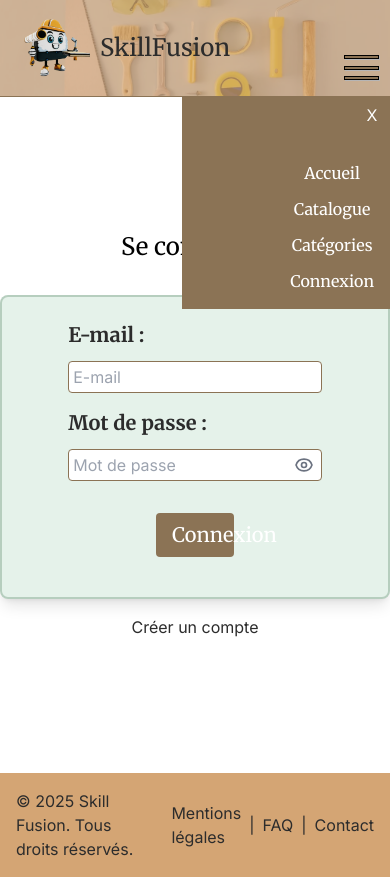
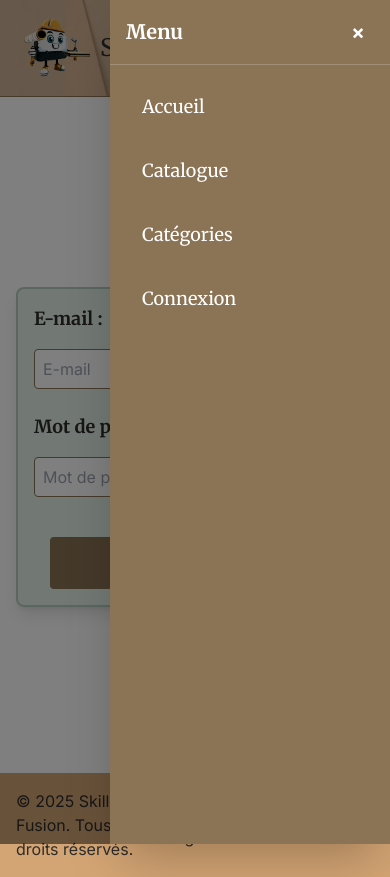
Before and after one commit to Marjorie-VL/skillfusion-perso, a React (Vite) app in the folder SkillFusion/Front/: page /login in a window 390 px wide. Both pictures are taken after a click on the element 359 px from the left and 67 px from the top of the page. Built offline with nearby package versions, Linux system fonts and the light colour scheme; no server answers.

Commit message:
Fix: Amélioration responsive mobile (menu burger, boutons, formulaires)

```diff
--- a/SkillFusion/Front/src/components/Header.jsx
+++ b/SkillFusion/Front/src/components/Header.jsx
@@ -115,36 +115,48 @@ export default function Header() {
         </div>
       </div>
 
+      {/* Overlay pour fermer le menu en cliquant à l'extérieur */}
+      {isMobileMenuOpen && (
+        <div
+          className="fixed inset-0 bg-black/50 z-[90] md:hidden"
+          onClick={closeMobileMenu}
+        />
+      )}
+
       {/* Menu mobile latéral */}
-      <div className={`absolute right-0 w-[13rem] flex-col items-end bg-skill-secondary z-[100] md:hidden ${isMobileMenuOpen ? "flex" : "hidden"}`}>
-        <button
-          className="w-6 m-1.5 text-white bg-transparent border-none cursor-pointer hover:text-skill-accent"
-          onClick={closeMobileMenu}
-        >
-          X
-        </button>
-        <ul className="flex flex-col justify-between items-center p-4">
-          <li className="mt-3">
+      <div className={`fixed top-0 right-0 h-full w-[280px] sm:w-[320px] flex-col items-start bg-skill-secondary z-[100] md:hidden shadow-2xl transform transition-transform duration-300 ease-in-out ${isMobileMenuOpen ? "flex translate-x-0" : "hidden translate-x-full"}`}>
+        <div className="flex justify-between items-center w-full p-4 border-b border-white/20">
+          <h2 className="text-white font-display text-xl font-semibold">Menu</h2>
+          <button
+            className="w-8 h-8 flex items-center justify-center text-white bg-transparent border-none cursor-pointer hover:text-skill-accent hover:bg-white/10 rounded transition-colors text-xl font-bold"
+            onClick={closeMobileMenu}
+            aria-label="Fermer le menu"
+          >
+            ×
+          </button>
+        </div>
+        <ul className="flex flex-col w-full p-4 overflow-y-auto">
+          <li className="mb-3">
             <a
-              className="no-underline text-white hover:text-skill-accent font-display"
+              className="block no-underline text-white hover:text-skill-accent hover:bg-white/10 font-display text-lg py-3 px-4 rounded transition-colors"
               href="/"
               onClick={closeMobileMenu}
             >
               Accueil
             </a>
           </li>
-          <li className="mt-3">
+          <li className="mb-3">
             <a
-              className="no-underline text-white hover:text-skill-accent font-display"
+              className="block no-underline text-white hover:text-skill-accent hover:bg-white/10 font-display text-lg py-3 px-4 rounded transition-colors"
               href="/lessons"
               onClick={closeMobileMenu}
             >
               Catalogue
             </a>
           </li>
-          <li className="mt-3">
+          <li className="mb-3">
             <a
-              className="no-underline text-white hover:text-skill-accent font-display"
+              className="block no-underline text-white hover:text-skill-accent hover:bg-white/10 font-display text-lg py-3 px-4 rounded transition-colors"
               href="/categories"
               onClick={closeMobileMenu}
             >
@@ -153,40 +165,42 @@ export default function Header() {
           </li>
           {user ? (
             <>
-              <li className="mt-3">
+              <li className="mb-3">
                 <a
-                  className="no-underline text-white hover:text-skill-accent font-display"
+                  className="block no-underline text-white hover:text-skill-accent hover:bg-white/10 font-display text-lg py-3 px-4 rounded transition-colors"
                   href="/forum"
                   onClick={closeMobileMenu}
                 >
                   Forum
                 </a>
               </li>
-              <li className="mt-3">
+              <li className="mb-3">
                 <a
-                  className="no-underline text-white hover:text-skill-accent font-display"
+                  className="block no-underline text-white hover:text-skill-accent hover:bg-white/10 font-display text-lg py-3 px-4 rounded transition-colors"
                   href="/board"
                   onClick={closeMobileMenu}
                 >
                   Tableau de bord
                 </a>
               </li>
-              <li className="mt-3">
+              <li className="mb-3 border-t border-white/20 pt-3 mt-2">
+                <span className="block text-white font-display text-base py-2 px-4 text-skill-accent font-semibold">
+                  {user.user_name?.replace(/^./, (match) => match.toUpperCase()) || user.user_name}
+                </span>
+              </li>
+              <li className="mb-3">
                 <button
                   onClick={handleLogoutClick}
-                  className="no-underline text-white bg-transparent border-none p-0 cursor-pointer font-display outline-none hover:text-skill-accent"
+                  className="w-full text-left no-underline text-white bg-transparent border-none p-0 cursor-pointer font-display outline-none hover:text-skill-accent hover:bg-white/10 text-lg py-3 px-4 rounded transition-colors"
                 >
                   Déconnexion
                 </button>
               </li>
-                     <li className="mt-3">
-                       <span className="text-white">{user.user_name?.replace(/^./, (match) => match.toUpperCase()) || user.user_name}</span>
-                     </li>
             </>
           ) : (
-            <li className="mt-3">
+            <li className="mb-3">
               <a
-                className="no-underline text-white hover:text-skill-accent font-display"
+                className="block no-underline text-white hover:text-skill-accent hover:bg-white/10 font-display text-lg py-3 px-4 rounded transition-colors"
                 href="/login"
                 onClick={closeMobileMenu}
               >
--- a/SkillFusion/Front/src/components/LoginForm.jsx
+++ b/SkillFusion/Front/src/components/LoginForm.jsx
@@ -53,12 +53,12 @@ export default function LoginForm() {
   };
   return (
     <>
-      <section className="w-screen flex flex-col md:flex-row md:flex-wrap justify-center items-center">
-        <form onSubmit={handleSubmit} action="#" method="post" className="w-full max-w-[850px] flex flex-col items-center bg-skill-tertiary/30 border-2 border-skill-success/30 rounded-lg p-6 md:p-8 shadow-lg">
-          <div className="flex flex-col mb-2 w-3/4">
-            <label htmlFor="email" className="text-xl md:text-2xl mb-1 text-skill-text-primary font-display font-semibold">E-mail :</label>
+      <section className="w-full max-w-full px-4 sm:px-6 flex flex-col md:flex-row md:flex-wrap justify-center items-center">
+        <form onSubmit={handleSubmit} action="#" method="post" className="w-full max-w-[850px] flex flex-col items-center bg-skill-tertiary/30 border-2 border-skill-success/30 rounded-lg p-4 sm:p-6 md:p-8 shadow-lg">
+          <div className="flex flex-col mb-4 w-full sm:w-4/5 md:w-3/4">
+            <label htmlFor="email" className="text-lg sm:text-xl md:text-2xl mb-2 text-skill-text-primary font-display font-semibold">E-mail :</label>
             <input
-              className="h-8 md:h-10 text-base md:text-xl p-1 my-2 w-full border border-skill-secondary rounded focus:outline-none focus:ring-2 focus:ring-skill-accent"
+              className="h-10 sm:h-11 md:h-12 text-base sm:text-lg md:text-xl p-2 sm:p-3 my-2 w-full border border-skill-secondary rounded focus:outline-none focus:ring-2 focus:ring-skill-accent"
               placeholder="E-mail"
               type="email"
               value={email}
@@ -66,11 +66,11 @@ export default function LoginForm() {
               required
             />
           </div>
-          <div className="flex flex-col mb-2 w-3/4">
-            <label htmlFor="password" className="text-xl md:text-2xl mb-1 text-skill-text-primary font-display font-semibold">Mot de passe :</label>
+          <div className="flex flex-col mb-4 w-full sm:w-4/5 md:w-3/4">
+            <label htmlFor="password" className="text-lg sm:text-xl md:text-2xl mb-2 text-skill-text-primary font-display font-semibold">Mot de passe :</label>
             <div className="relative">
               <input
-                className="h-8 md:h-10 text-base md:text-xl p-1 pr-10 my-2 w-full border border-skill-secondary rounded focus:outline-none focus:ring-2 focus:ring-skill-accent"
+                className="h-10 sm:h-11 md:h-12 text-base sm:text-lg md:text-xl p-2 sm:p-3 pr-12 my-2 w-full border border-skill-secondary rounded focus:outline-none focus:ring-2 focus:ring-skill-accent"
                 placeholder="Mot de passe"
                 type={showPassword ? "text" : "password"}
                 value={password}
@@ -80,15 +80,15 @@ export default function LoginForm() {
               <button
                 type="button"
                 onClick={() => setShowPassword(!showPassword)}
-                className="absolute right-2 top-1/2 transform -translate-y-1/2 text-skill-text-secondary hover:text-skill-secondary focus:outline-none cursor-pointer"
+                className="absolute right-3 top-1/2 transform -translate-y-1/2 text-skill-text-secondary hover:text-skill-secondary focus:outline-none cursor-pointer p-1"
                 aria-label={showPassword ? "Masquer le mot de passe" : "Afficher le mot de passe"}
               >
                 {showPassword ? (
-                  <svg className="w-5 h-5" fill="none" stroke="currentColor" viewBox="0 0 24 24">
+                  <svg className="w-6 h-6 sm:w-5 sm:h-5" fill="none" stroke="currentColor" viewBox="0 0 24 24">
                     <path strokeLinecap="round" strokeLinejoin="round" strokeWidth={2} d="M13.875 18.825A10.05 10.05 0 0112 19c-4.478 0-8.268-2.943-9.543-7a9.97 9.97 0 011.563-3.029m5.858.908a3 3 0 114.243 4.243M9.878 9.878l4.242 4.242M9.88 9.88l-3.29-3.29m7.532 7.532l3.29 3.29M3 3l3.59 3.59m0 0A9.953 9.953 0 0112 5c4.478 0 8.268 2.943 9.543 7a10.025 10.025 0 01-4.132 5.411m0 0L21 21" />
                   </svg>
                 ) : (
-                  <svg className="w-5 h-5" fill="none" stroke="currentColor" viewBox="0 0 24 24">
+                  <svg className="w-6 h-6 sm:w-5 sm:h-5" fill="none" stroke="currentColor" viewBox="0 0 24 24">
                     <path strokeLinecap="round" strokeLinejoin="round" strokeWidth={2} d="M15 12a3 3 0 11-6 0 3 3 0 016 0z" />
                     <path strokeLinecap="round" strokeLinejoin="round" strokeWidth={2} d="M2.458 12C3.732 7.943 7.523 5 12 5c4.478 0 8.268 2.943 9.542 7-1.274 4.057-5.064 7-9.542 7-4.477 0-8.268-2.943-9.542-7z" />
                   </svg>
@@ -96,10 +96,10 @@ export default function LoginForm() {
               </button>
             </div>
           </div>
-          <section className="flex flex-row justify-center items-center">
+          <section className="flex flex-row justify-center items-center w-full mt-4">
             <button
               type="submit"
-              className="font-display text-xl md:text-2xl py-2 px-4 bg-skill-secondary text-white w-[20vw] m-4 rounded hover:bg-skill-accent transition-colors disabled:opacity-60 disabled:cursor-not-allowed"
+              className="font-display text-lg sm:text-xl md:text-2xl py-3 sm:py-2 px-6 sm:px-8 bg-skill-secondary text-white w-full sm:w-auto min-w-[200px] sm:min-w-[250px] mx-4 rounded hover:bg-skill-accent transition-colors disabled:opacity-60 disabled:cursor-not-allowed"
               disabled={loading}
             >
               {loading ? "Connexion en cours..." : "Connexion"}
```
Also changed, not shown: SkillFusion/Front/src/components/LessonContainer.jsx (+4 -4 lines), SkillFusion/Front/src/pages/Register.jsx (+17 -17 lines).
